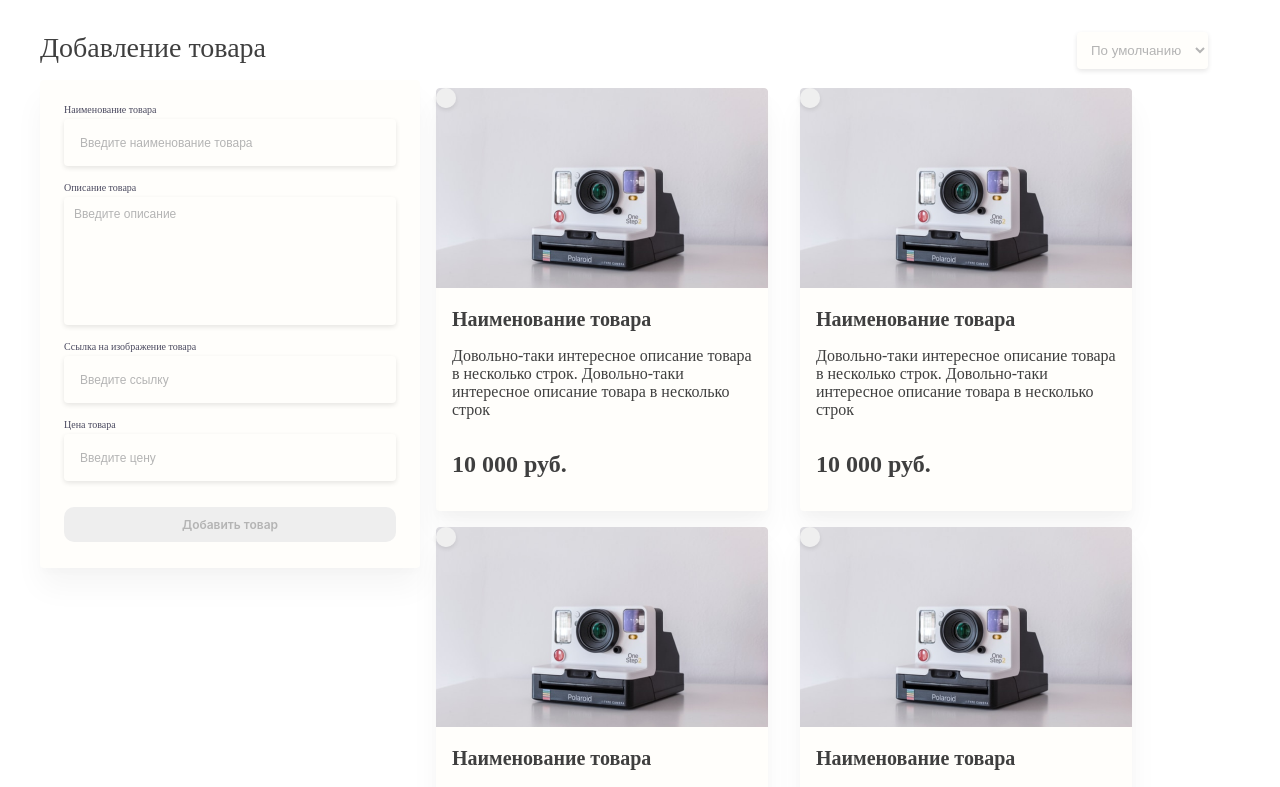
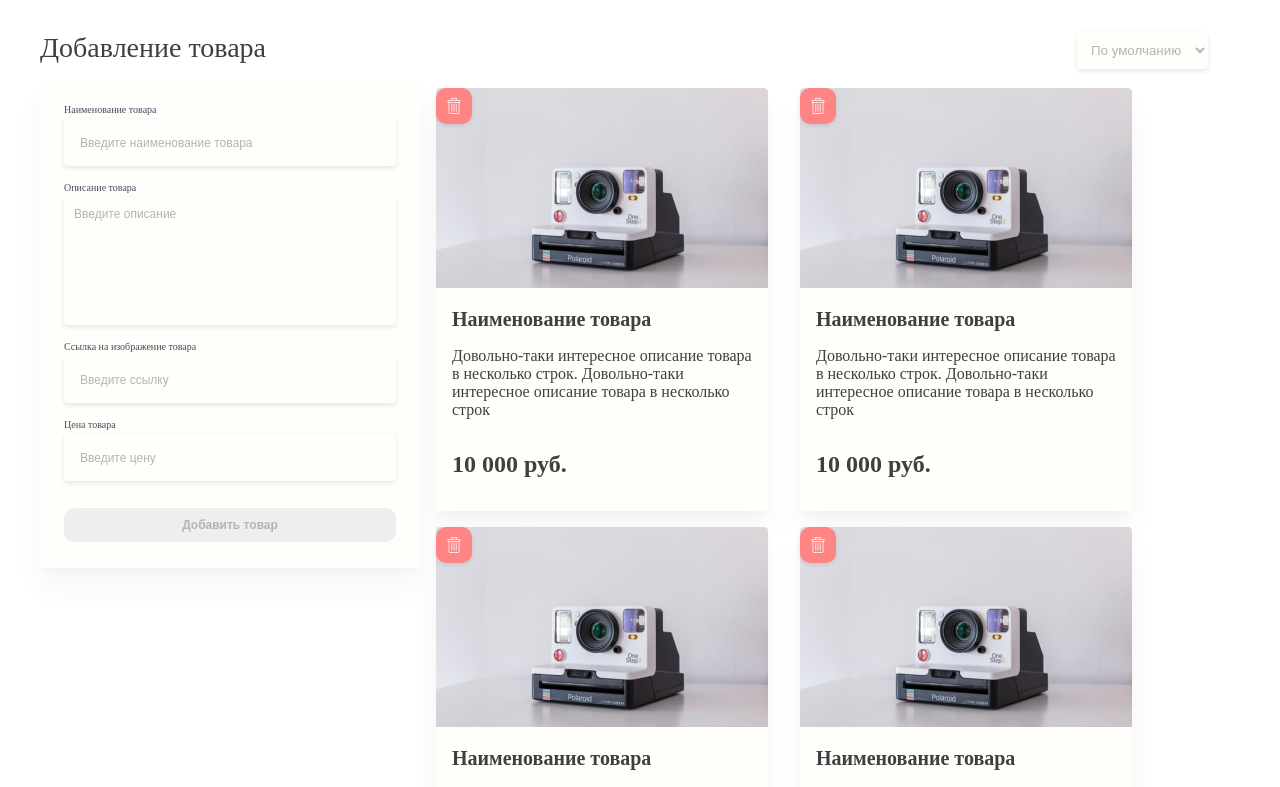
Before and after one commit to divnvp/ideaproject, a Nuxt app: page / in a window 1280 px wide. Shown: the top 787 px of the page. Built offline with nearby package versions, Linux system fonts and the light colour scheme.

Commit message:
update: UIButton.vue displaying

```diff
--- a/components/UIButton.vue
+++ b/components/UIButton.vue
@@ -1,7 +1,13 @@
 <template>
   <div>
-    <button class="button" :disabled="disabled">
+    <button
+      class="button"
+      :disabled="disabled"
+      :style="{ backgroundColor: color }"
+    >
       {{ title }}
+
+      <slot />
     </button>
   </div>
 </template>
@@ -11,6 +17,7 @@
   name: "UIButton",
 
   props: {
+    color: { type: String },
     title: { type: String },
     disabled: { type: Boolean },
   }
@@ -23,7 +30,7 @@
   justify-content: center;
   align-items: center;
 
-  font-family: 'Inter', serif;
+  font-family: Arial, serif;
   font-weight: 600;
   font-size: 12px;
 
@@ -33,9 +40,13 @@
   width: 100%;
   padding: 10px;
 
+  cursor: pointer;
+
   &:disabled {
     background-color: #EEEEEE;
     color: #B4B4B4;
+
+    cursor: default;
   }
 }
 </style>
```
